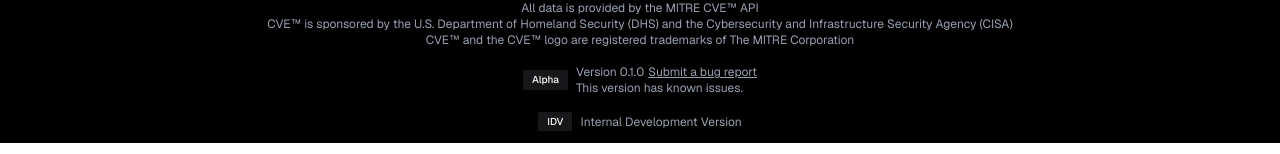
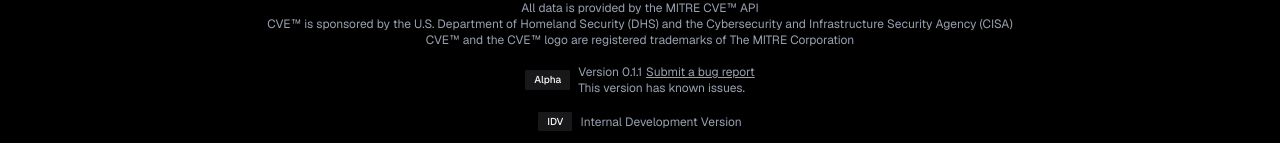
Before and after one commit to kioydiolabs/cvethingy, a Next.js app: page / in a window 1280 px wide. Shown: the part 676-830 px from the top of the page. Built offline with nearby package versions, Linux system fonts and the light colour scheme.

Commit message:
update version note

```diff
--- a/src/app/layout.tsx
+++ b/src/app/layout.tsx
@@ -60,7 +60,7 @@
         <Badge className="text-[10px] py-0.5">Alpha</Badge>
         <div className="flex flex-col justify-center">
           <div className="flex flex-row gap-1">
-            <p>Version 0.1.0</p>
+            <p>Version 0.1.1</p>
             <Link
               href="https://kioydiolabs.youtrack.cloud/newIssue?project=CVE"
               className="underline"
```
